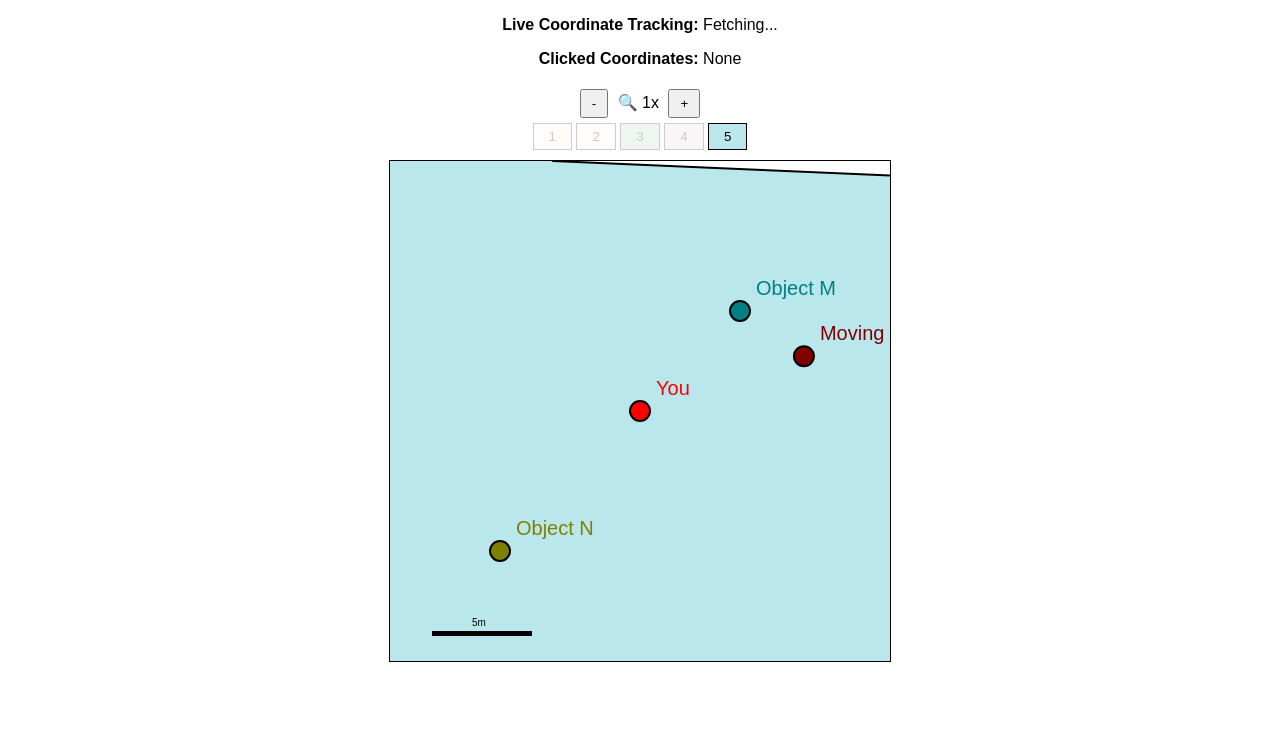
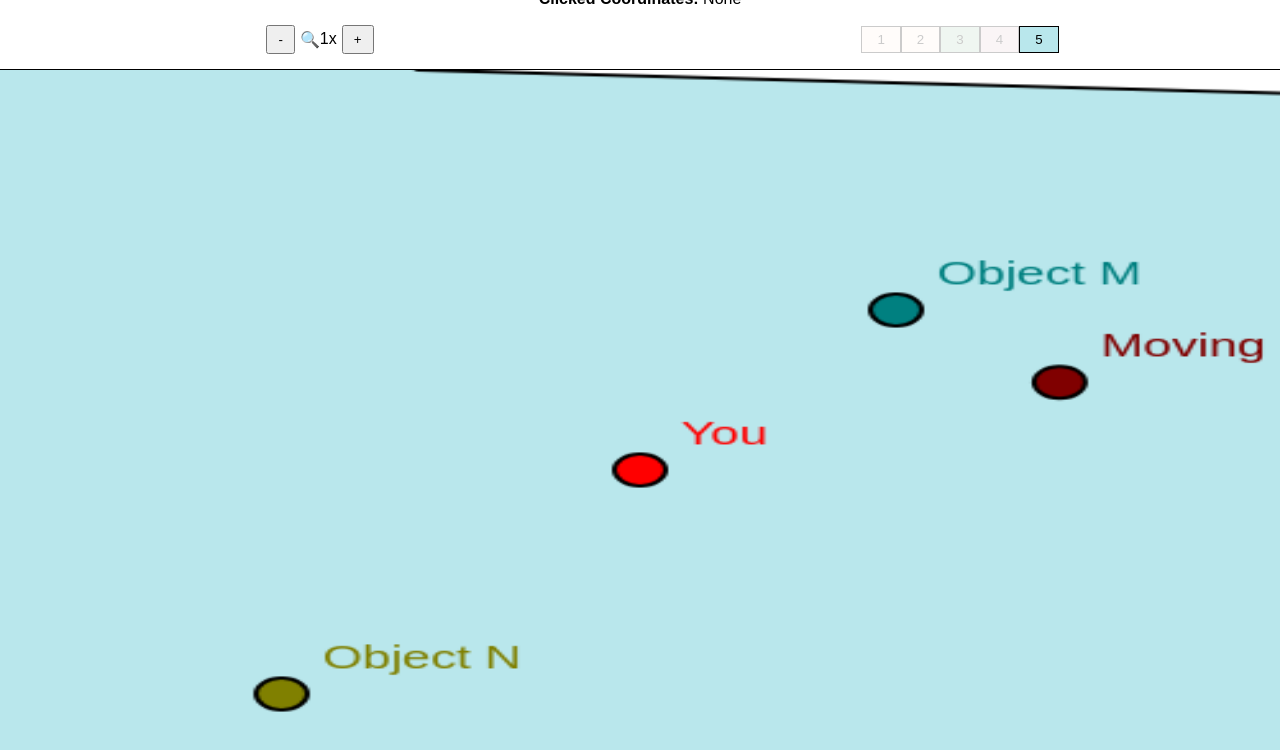
Before and after one commit to rebeling/geo, a plain HTML site: page index.html in a window 1280 px wide. Drawn offline with Linux system fonts and the light colour scheme.

Commit message:
Update index.html

```diff
--- a/index.html
+++ b/index.html
@@ -5,9 +5,39 @@
     <meta name="viewport" content="width=device-width, initial-scale=1.0">
     <title>Live Tracking with Zoom & Floors</title>
     <style>
+       body, html {
+            width: 100%;
+            height: 100%;
+            margin: 0;
+            padding: 0;
+            overflow: hidden;
+            display: flex;
+            justify-content: center;
+            align-items: center;
+            flex-direction: column;
+        }
+        canvas {
+            width: 100vw;
+            height: 100vh;
+            max-width: 100%;
+            max-height: 100%;
+        }
+         .container {
+            display: flex;
+            width: 100%;
+            align-items: center;
+            justify-content: space-between;
+        }
+        .left-panel, .right-panel {
+            width: 50%;
+            display: flex;
+            flex-direction: row;
+            align-items: center;
+            justify-content: center;
+        }
         body { font-family: Arial, sans-serif; text-align: center; }
         canvas { border: 1px solid black; background-color: white; margin-top: 10px; }
-        #info { margin-bottom: 10px; }
+        #info { margin: 42px 6px 12px 6px; }
         #controls button { margin: 5px; padding: 5px 10px; }
         .floor-button { opacity: 0.2; padding: 5px 15px; border: 1px solid black; cursor: pointer; }
         .floor-button.active { opacity: 1}
@@ -15,16 +45,16 @@
 </head>
 <body>
     <div id="info">
-        <p><b>Live Coordinate Tracking:</b> <span id="my-coordinates">Fetching...</span></p>
-        <p><b>Clicked Coordinates:</b> <span id="clicked-coordinates">None</span></p>
+        <b>Live Coordinate Tracking:</b> <span id="my-coordinates">Fetching...</span><br>
+        <b>Clicked Coordinates:</b> <span id="clicked-coordinates">None</span>
     </div>
 
-    <div>
-        <div id="controls">
+    <div class="container">
+        <div id="controls" class="left-panel">
             <button onclick="zoomOut()">-</button> 🔍 <span id="zoom-level">1x</span> <button onclick="zoomIn()">+</button>
         </div>
 
-        <div id="floor-controls">
+        <div id="floor-controls" class="right-panel">
             <button id="floor-1" class="floor-button" onclick="setFloor(1)">1</button>
             <button id="floor-2" class="floor-button" onclick="setFloor(2)">2</button>
             <button id="floor-3" class="floor-button" onclick="setFloor(3)">3</button>
@@ -47,6 +77,10 @@
         let currentFloor = 5;
         let firstPosition = true;
         let movingObjectIndex = 0;
+
+        let offsetX = 0, offsetY = 0;
+        let isDragging = false;
+        let lastX, lastY;
 
         objects = {
             "1": [
@@ -258,6 +292,27 @@
             document.getElementById("clicked-coordinates").innerText = `Lon: ${lon}, Lat: ${lat}`;
         });
 
+        canvas.addEventListener("touchstart", (e) => {
+            isDragging = true;
+            lastX = e.touches[0].clientX;
+            lastY = e.touches[0].clientY;
+        });
+
+        canvas.addEventListener("touchmove", (e) => {
+            if (!isDragging) return;
+            const deltaX = e.touches[0].clientX - lastX;
+            const deltaY = e.touches[0].clientY - lastY;
+            offsetX += deltaX;
+            offsetY += deltaY;
+            lastX = e.touches[0].clientX;
+            lastY = e.touches[0].clientY;
+            drawCanvas();
+        });
+
+        canvas.addEventListener("touchend", () => {
+            isDragging = false;
+        });
+
 
         applyButtonColors();
         getLocation();
```
